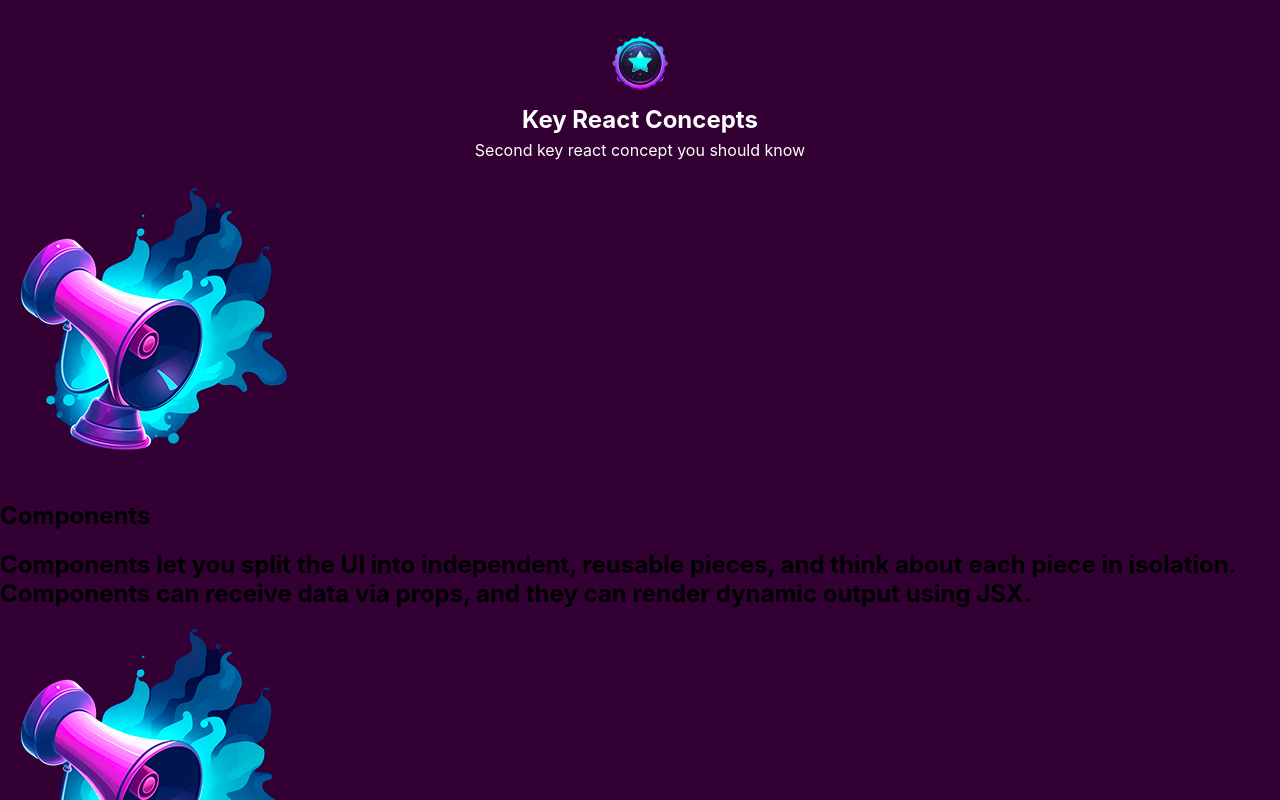
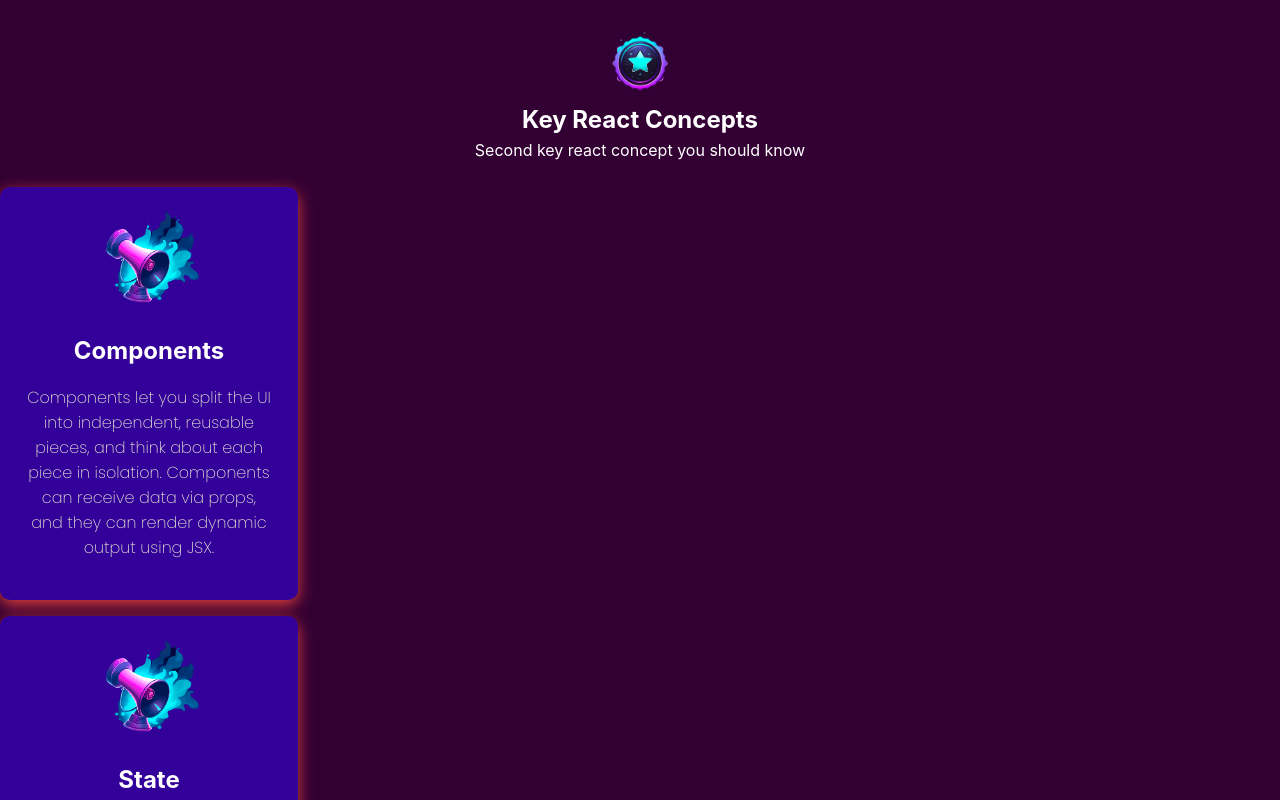
Before and after one commit to Kanharajput/ReactCompProj, a JavaScript app: page / in a window 1280 px wide. Shown: the top 800 px of the page. Built offline with nearby package versions, Linux system fonts and the light colour scheme; the HTML template or start-up script is replaced by a standard one.

Commit message:
cards created using composition

```diff
--- /dev/null
+++ b/src/UI/Card.css
@@ -0,0 +1,16 @@
+:root{
+    --card-background: #330099;
+    --box-shadow: 0 5px 15px rgb(221, 60, 60);
+    --white: white;
+}
+
+.card{
+    width: 250px;
+    padding: 1.5rem;
+    margin: 1rem 0rem;
+    background: var(--card-background);
+    color: var(--white);
+    box-shadow: var(--box-shadow);
+    border-radius: 10px;
+    text-align: center;
+}
--- /dev/null
+++ b/src/UI/Card.js
@@ -0,0 +1,10 @@
+import './Card.css';
+
+function Card(props){
+    const classes = 'card ' + props.className;
+    return(
+        <div className={classes}>{props.children}</div>
+    );
+}
+
+export default Card;
--- /dev/null
+++ b/src/components/ConceptComp/Concept.css
@@ -0,0 +1,10 @@
+@import url('https://fonts.googleapis.com/css2?family=Poppins:wght@200&display=swap');
+
+.concept img{
+    width: 100px;
+}
+
+.concept p{
+    color: #e0e0d1;
+    font-family: 'Poppins', sans-serif;
+}
--- a/src/components/ConceptComp/Concept.js
+++ b/src/components/ConceptComp/Concept.js
@@ -1,12 +1,14 @@
 import EventImg from '../../assets/images/events.png';
+import Card from '../../UI/Card';
+import './Concept.css';
 
 function Concept(props){
     return(
-        <div>
+        <Card className="concept">
             <img src={EventImg} />
             <h2>{props.concept.title}</h2>
-            <h2>{props.concept.description}</h2>
-        </div>
+            <p>{props.concept.description}</p>
+        </Card>
     );
 }
 
```
